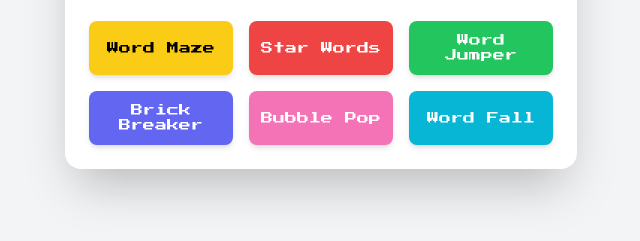
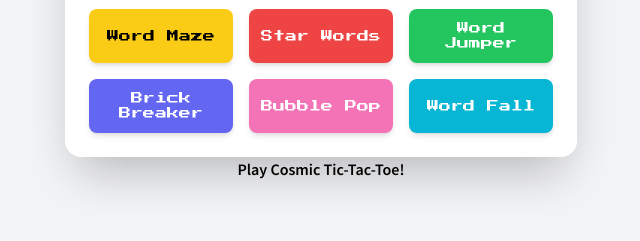
Before and after one commit to DanicaBHSS/articulation-arcade, a plain HTML site: page index.html in a window 1280 px wide. Shown: the part 389-630 px from the top of the page, without its empty margins (319-959 px from the left). Drawn offline with nearby package versions, Linux system fonts and the light colour scheme.

Commit message:
Update index.html

```diff
--- a/index.html
+++ b/index.html
@@ -581,3 +581,4 @@
     </script>
 </body>
 </html>
+<a href="tic-tac-toe.html">Play Cosmic Tic-Tac-Toe!</a>
```
